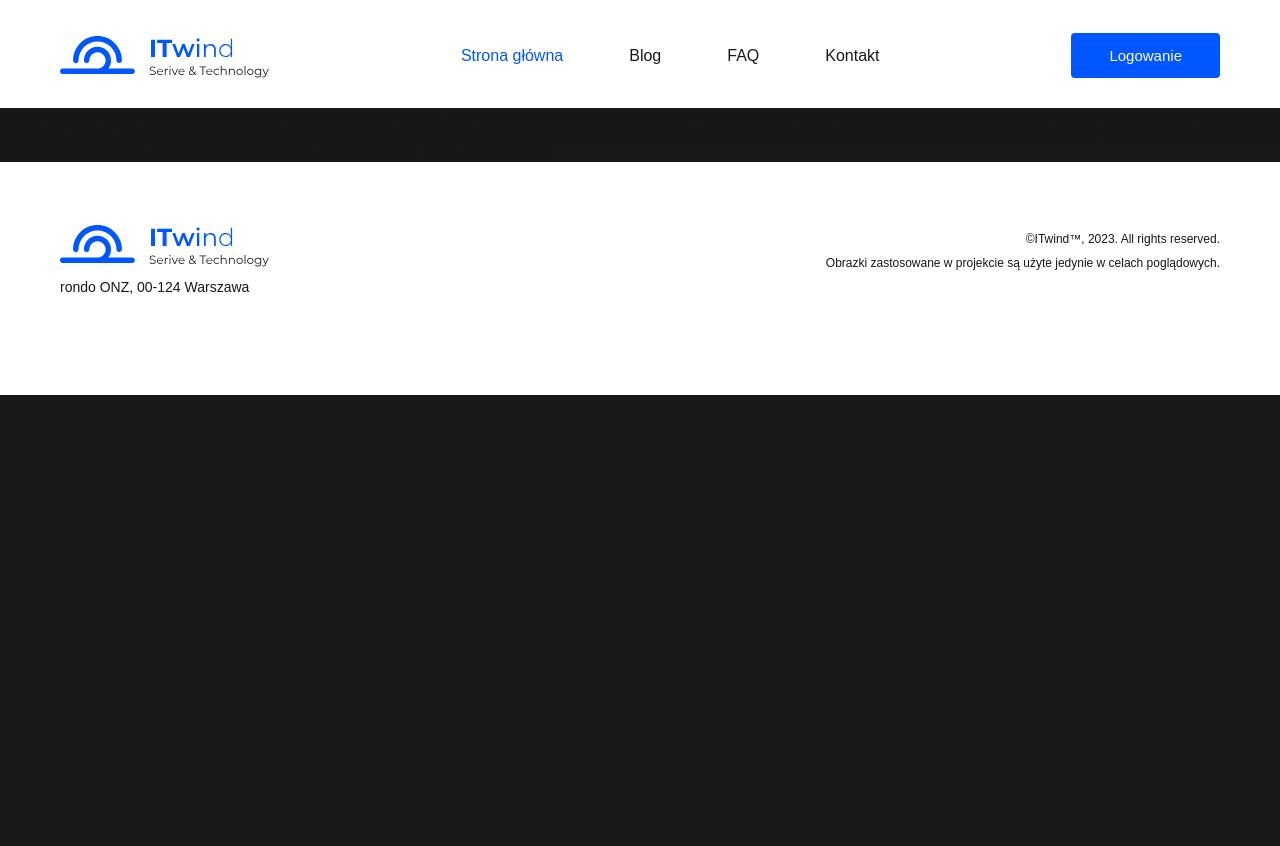
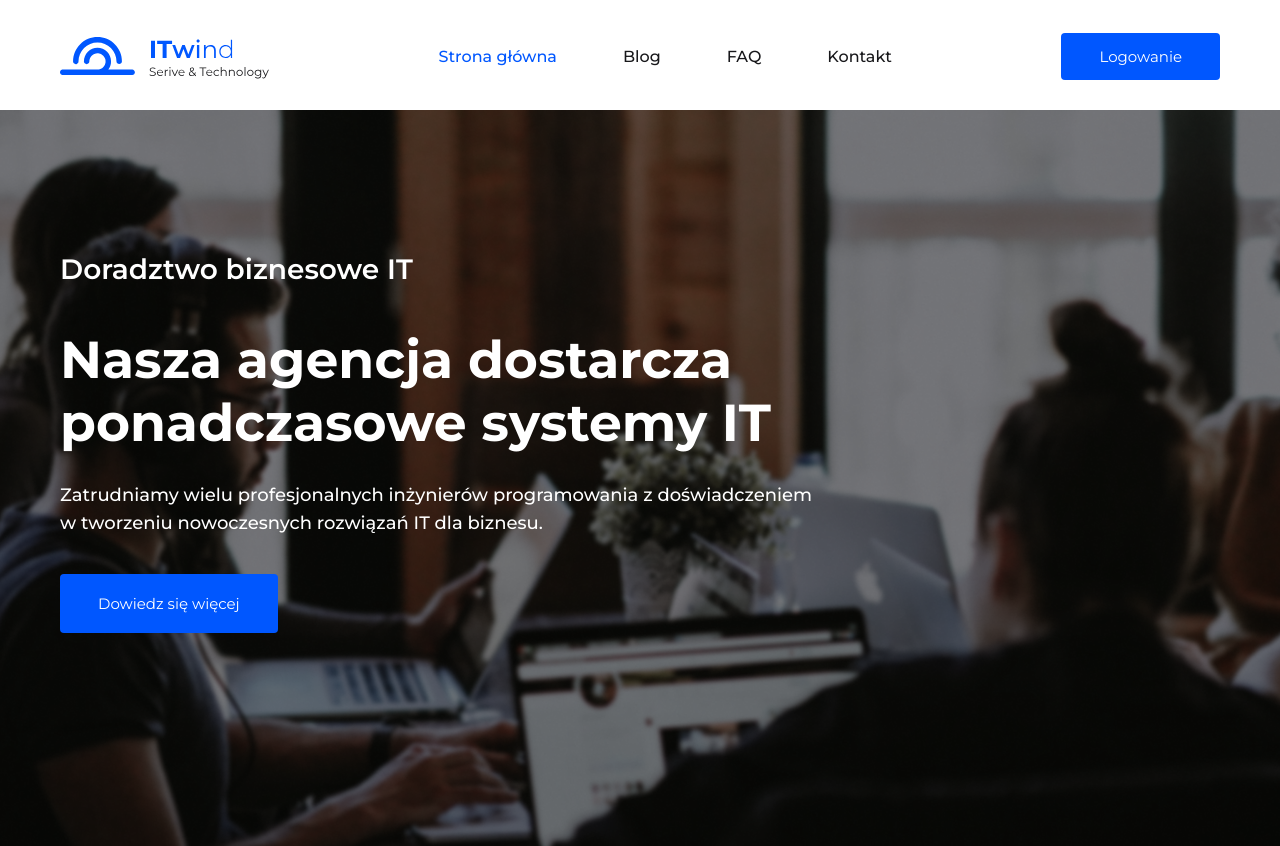
Before and after one commit to RobertSajdak/ITwind-layout, a website: page index.html in a window 1280 px wide. Shown: the top 846 px of the page. Before the commit the page ends 800 px from the top, so only its background shows below. Drawn offline with nearby package versions, Linux system fonts and the light colour scheme; files that its build step writes are made by us from their sources; files whose address does not match are found by name.

Commit message:
#4 - added main section.

```diff
--- a/index.html
+++ b/index.html
@@ -112,15 +112,18 @@
 
     <!-- MAIN -->
     <main>
-      <section>
-        <div class="">
-          Lorem ipsum, dolor sit amet consectetur adipisicing elit. Quasi, illo.
-          Quaerat itaque est quia. Autem voluptate commodi suscipit architecto a
-          blanditiis facilis? Doloremque atque unde magnam, ab est impedit
-          officiis! Maxime ipsa dolor at sint odit modi sapiente recusandae
-          accusantium corporis fuga repudiandae tempore similique labore
-          expedita eius, laudantium tenetur ipsum saepe quibusdam quae totam,
-          nam dolorum. Nihil, iusto earum.
+      <!-- SECTION SHOWCASE -->
+      <section class="showcase">
+        <div class="container flex">
+          <span class="label label--white">Doradztwo biznesowe IT</span>
+          <h1 class="heading heading--1">
+            Nasza agencja dostarcza ponadczasowe systemy IT
+          </h1>
+          <p>
+            Zatrudniamy wielu profesjonalnych inżynierów programowania z
+            doświadczeniem w tworzeniu nowoczesnych rozwiązań IT dla biznesu.
+          </p>
+          <a href="#" class="btn">Dowiedz się więcej</a>
         </div>
       </section>
     </main>
--- a/scss/base/_reset.scss
+++ b/scss/base/_reset.scss
@@ -7,7 +7,7 @@
 }
 
 body {
-  background-color: $gray-dark;
+  background-color: $white;
   color: $gray-dark;
   font-family: "Montserrat", sans-serif;
   font-size: $font-size-base;
--- a/scss/base/_typography.scss
+++ b/scss/base/_typography.scss
@@ -29,7 +29,7 @@
 }
 
 .label {
-  color: $blue-primary;
+  color: $white;
   display: block;
   font-size: 20px;
   font-weight: $font-weight-semibold;
--- a/scss/layout/_section.scss
+++ b/scss/layout/_section.scss
@@ -0,0 +1,39 @@
+.showcase {
+  background: url("../img/showcase.png");
+  background-size: cover;
+  padding: 125px 0 184px;
+
+  @include medium-up {
+    padding: 142px 0 219px;
+  }
+
+  & .flex {
+    align-items: flex-start;
+    flex-direction: column;
+
+    & h1 {
+      color: $white;
+      margin-bottom: 18px;
+
+      @include medium-up {
+        margin-bottom: 27px;
+        width: 65%;
+      }
+    }
+
+    p {
+      color: $white;
+      font-size: $font-size-6;
+      font-weight: $font-weight-medium;
+      line-height: $line-height-sm;
+      margin-bottom: 48px;
+
+      @include medium-up {
+        font-size: $font-size-5;
+        line-height: $line-height-base;
+        margin-bottom: 32px;
+        width: 65%;
+      }
+    }
+  }
+}
--- a/scss/style.scss
+++ b/scss/style.scss
@@ -1,4 +1,4 @@
-@import url("https://fonts.googleapis.com/css2?family=Poppins:wght@400;500;600;700&display=swap");
+@import url("https://fonts.googleapis.com/css2?family=Montserrat:wght@400;500;600;700&display=swap");
 
 @import "base/variables";
 @import "base/colors";
```
Also changed, not shown: dist/css/style.css, dist/index.html.
